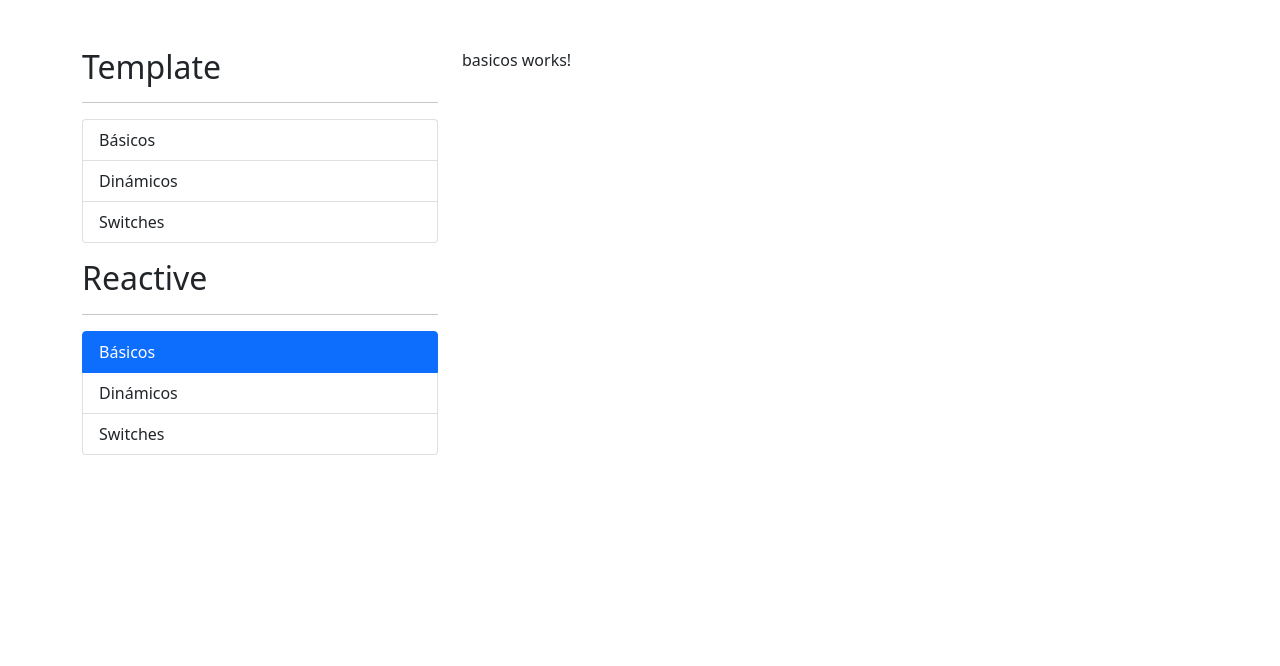
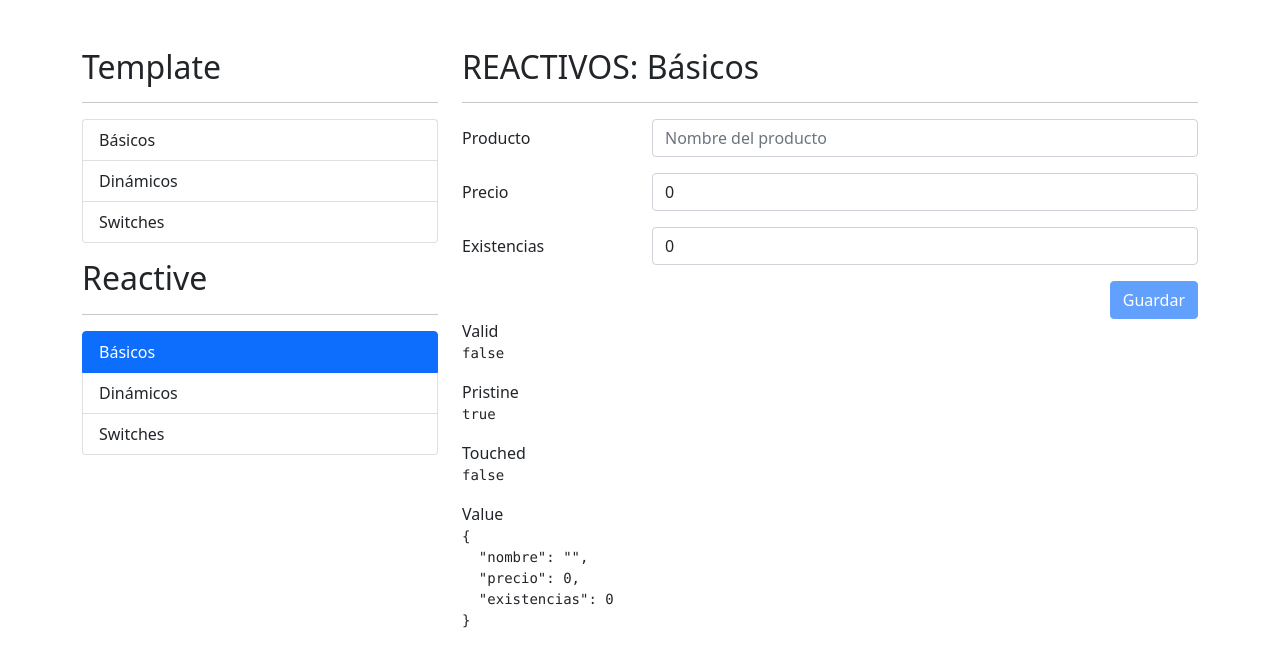
Before and after one commit to SergKcode/angular-reactiveForm, an Angular app: page /reactive/basicos in a window 1280 px wide. Shown: the top 666 px of the page. Built offline with nearby package versions, Linux system fonts and the light colour scheme.

Commit message:
adding reactive forms with FormBuilder and validations

```diff
--- a/src/app/reactive/basicos/basicos.component.html
+++ b/src/app/reactive/basicos/basicos.component.html
@@ -1 +1,115 @@
-<p>basicos works!</p>
+<h2>REACTIVOS: Básicos</h2>
+<hr>
+
+<div class="row">
+    <div class="col">
+
+        <form [formGroup]="miFormulario"
+              autocomplete="off">
+
+            <!-- Campo de producto -->
+            <div class="mb-3 row">
+
+
+                <label class="col-sm-3 col-form-label">Producto</label>
+
+
+                <div class="col-sm-9">
+
+                    <input type="text"
+                           class="form-control"
+                           name="producto"
+                           formControlName= "nombre"
+                           placeholder="Nombre del producto"
+                           minlength="3">
+
+                    <span class="form-text text-danger"
+                        *ngIf="campoNoEsValido('nombre')">
+
+                        Debe de ser de 3 letras
+                    </span>
+                </div>
+            </div>
+
+
+
+
+
+
+
+            <!-- Campo de producto -->
+            <div class="mb-3 row">
+                <label class="col-sm-3 col-form-label">Precio</label>
+                <div class="col-sm-9">
+                    <input type="number"
+                           class="form-control"
+                           formControlName= "precio"
+                           name="precio"
+                           placeholder="Precio del producto"
+                           min="0">
+
+                    <span class="form-text text-danger"
+                            *ngIf="campoNoEsValido('precio')">
+                        El precio debe de ser 0 o mayor
+                    </span>
+                </div>
+            </div>
+
+            <!-- Campo de existencias -->
+            <div class="mb-3 row">
+                <label class="col-sm-3 col-form-label">Existencias</label>
+                <div class="col-sm-9">
+                    <input type="number"
+                           class="form-control"
+                           formControlName= "existencias"
+                           name="existencias"
+                           customMin
+                           placeholder="Existencias del producto"
+                          >
+
+                    <span class="form-text text-danger"
+                        *ngIf="campoNoEsValido('existencias')">
+                        El precio debe de ser 0 o mayor
+                    </span>
+                </div>
+            </div>
+
+
+            <div class="row">
+                <div class="col">
+                    <button type="submit"
+                            [disabled]="miFormulario.invalid"
+                            class="btn btn-primary float-end">
+                        Guardar
+                    </button>
+                </div>
+            </div>
+
+
+
+        </form>
+
+    </div>
+</div>
+
+
+
+
+<div class="row">
+    <div class="col">
+
+        <span>Valid</span>
+        <pre>{{ miFormulario.valid }}</pre>
+
+        <span>Pristine</span>
+        <pre>{{ miFormulario.pristine }}</pre>
+
+        <span>Touched</span>
+        <pre>{{ miFormulario.touched }}</pre>
+
+        <span>Value</span>
+        <pre>{{ miFormulario.value | json }}</pre>
+
+
+    </div>
+</div>
--- a/src/app/reactive/basicos/basicos.component.ts
+++ b/src/app/reactive/basicos/basicos.component.ts
@@ -1,4 +1,6 @@
+import { THIS_EXPR } from '@angular/compiler/src/output/output_ast';
 import { Component, OnInit } from '@angular/core';
+import { FormBuilder, FormControl, FormGroup, Validators } from '@angular/forms';
 
 @Component({
   selector: 'app-basicos',
@@ -6,11 +8,26 @@
   styles: [
   ]
 })
-export class BasicosComponent implements OnInit {
+export class BasicosComponent  {
 
-  constructor() { }
+ /*  miFormulario: FormGroup =new FormGroup({
+    nombre :      new FormControl(),
+    precio :      new FormControl(1500),
+    existencias : new FormControl(59)
+  }) */
 
-  ngOnInit(): void {
+  miFormulario: FormGroup =this.fb.group({
+    nombre :      ['', [Validators.required, Validators.minLength(3)]],
+    precio :      [0,[Validators.required, Validators.minLength(0)]],
+    existencias : [0, [Validators.required, Validators.minLength(0)]]
+
+  })
+  constructor(private fb: FormBuilder) { }
+
+  campoNoEsValido(campo:string){
+    return this.miFormulario.controls[campo].errors
+           && this.miFormulario.controls[campo].touched
   }
 
+
 }
--- a/src/app/reactive/dinamicos/dinamicos.component.html
+++ b/src/app/reactive/dinamicos/dinamicos.component.html
@@ -1 +1,88 @@
-<p>dinamicos works!</p>
+<h2>REACTIVOS: <small> Dinámicos </small></h2>
+<hr>
+
+<form  autocomplete="off" >
+
+    <!-- Nombre -->
+    <div class="mb-3 row">
+        <label class="col-sm-3 col-form-label">Nombre</label>
+        <div class="col-sm-9">
+            <input class="form-control"
+                   placeholder="Nombre de la persona"
+
+                   name="nombre"
+                   >
+                <span class="form-text text-danger"
+                        >
+                   Este campo es obligatorio
+               </span>
+        </div>
+    </div>
+
+    <!-- Agregar Favorito -->
+    <div class="mb-3 row">
+        <label class="col-sm-3 col-form-label">Agregar</label>
+        <div class="col-sm-9">
+
+            <div class="input-group">
+                <input class="form-control"
+                       placeholder="Agregar favorito"
+
+
+                       name="nuevoJuego">
+
+                <button class="btn btn-outline-primary"
+                        type="button"
+
+                       >
+                    Agregar
+                </button>
+            </div>
+        </div>
+    </div>
+
+
+    <!-- Lista de Juegos Favoritos -->
+    <!-- <div class="mb-3 row">
+        <label class="col-sm-3 col-form-label">Favoritos</label>
+        <div class="col-sm-9">
+
+            <div class="input-group mb-1"
+                 *ngFor="let juego of persona.favoritos; let i = index">
+                <input
+
+                       class="form-control"
+                       >
+
+                <button class="btn btn-outline-danger"
+                        type="button"
+
+                       >
+                   Eliminar
+               </button>
+            </div>
+
+        </div>
+    </div> -->
+
+
+
+   <!--  <div class="row">
+        <div class="col-sm-12">
+            <button type="button"
+                    class="btn btn-primary float-end"
+
+                   >
+                Guardar
+            </button>
+        </div>
+    </div> -->
+
+
+</form>
+
+
+
+
+<!-- <span>Persona</span>
+<pre>{{ persona | json }}</pre> -->
--- a/src/app/reactive/reactive.module.ts
+++ b/src/app/reactive/reactive.module.ts
@@ -5,6 +5,7 @@
 import { BasicosComponent } from './basicos/basicos.component';
 import { DinamicosComponent } from './dinamicos/dinamicos.component';
 import { SwitchesComponent } from './switches/switches.component';
+import { ReactiveFormsModule } from '@angular/forms';
 
 
 @NgModule({
@@ -15,6 +16,7 @@
   ],
   imports: [
     CommonModule,
+    ReactiveFormsModule,
     ReactiveRoutingModule
   ]
 })
--- a/src/app/reactive/switches/switches.component.html
+++ b/src/app/reactive/switches/switches.component.html
@@ -1 +1,104 @@
-<p>switches works!</p>
+<h2>REACTIVOS: Switches</h2>
+<hr>
+
+
+<form >
+
+    <!-- Radio -->
+    <div class="row mb-3">
+        <label class="col-sm-3 col-form-label">Género</label>
+        <div class="col-sm-9">
+
+            <div class="form-check">
+                <input class="form-check-input"
+                       type="radio"
+                       value="M"
+
+                       name="radioGenero"
+                       id="radioMasculino"
+                       required>
+                <label class="form-check-label" for="radioMasculino">
+                  Masculino
+                </label>
+            </div>
+
+            <div class="form-check">
+                <input class="form-check-input"
+                       type="radio"
+                       value="F"
+
+                       name="radioGenero"
+                       id="radioFemenino"
+                       required>
+                <label class="form-check-label" for="radioFemenino">
+                  Femenino
+                </label>
+            </div>
+
+        </div>
+    </div>
+
+    <!-- Switches -->
+    <div class="row mb-3">
+        <label class="col-sm-3 col-form-label">Notificaciones</label>
+        <div class="col-sm-9">
+
+            <div class="form-check form-switch mt-2">
+                <input class="form-check-input"
+                       type="checkbox"
+
+                       name="notificaciones"
+                       id="flexSwitchCheckChecked">
+                <label class="form-check-label" for="flexSwitchCheckChecked">Quiero recibir notificaciones</label>
+            </div>
+
+        </div>
+    </div>
+
+    <!-- Switches -->
+    <div class="row mb-3">
+        <label class="col-sm-3 col-form-label"></label>
+        <div class="col-sm-9">
+            <div class="form-check">
+                <input class="form-check-input"
+                       type="checkbox"
+                       name="terminos"
+
+                       id="flexCheckDefault"
+                       required>
+                <label class="form-check-label" for="flexCheckDefault">
+                  Términos y condiciones de uso
+                </label>
+            </div>
+        </div>
+    </div>
+
+
+    <!-- Boton submit -->
+    <div class="row">
+        <div class="col">
+            <button class="btn btn-primary float-end"
+               >
+                Guardar
+            </button>
+        </div>
+    </div>
+
+</form>
+<!--
+<h5>Valor del formulario</h5>
+<pre>{{ miFormulario.value | json }}</pre>
+<br>
+
+<h5>Persona</h5>
+<pre>{{ persona | json }}</pre>
+<br>
+
+<h5>Valid</h5>
+<pre>{{ miFormulario.valid }}</pre>
+
+<h5>Términos</h5>
+<pre>{{ miFormulario.controls?.terminos?.errors | json }}</pre>
+
+<br>
+<pre>Condiciones: </pre> -->
```
